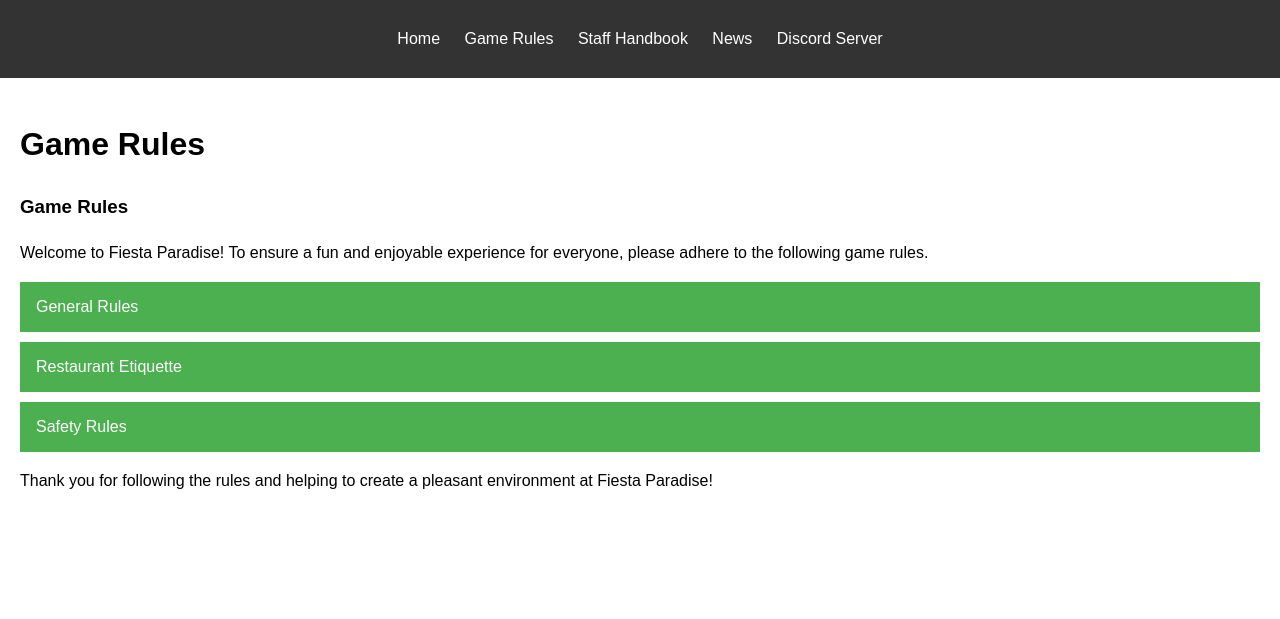
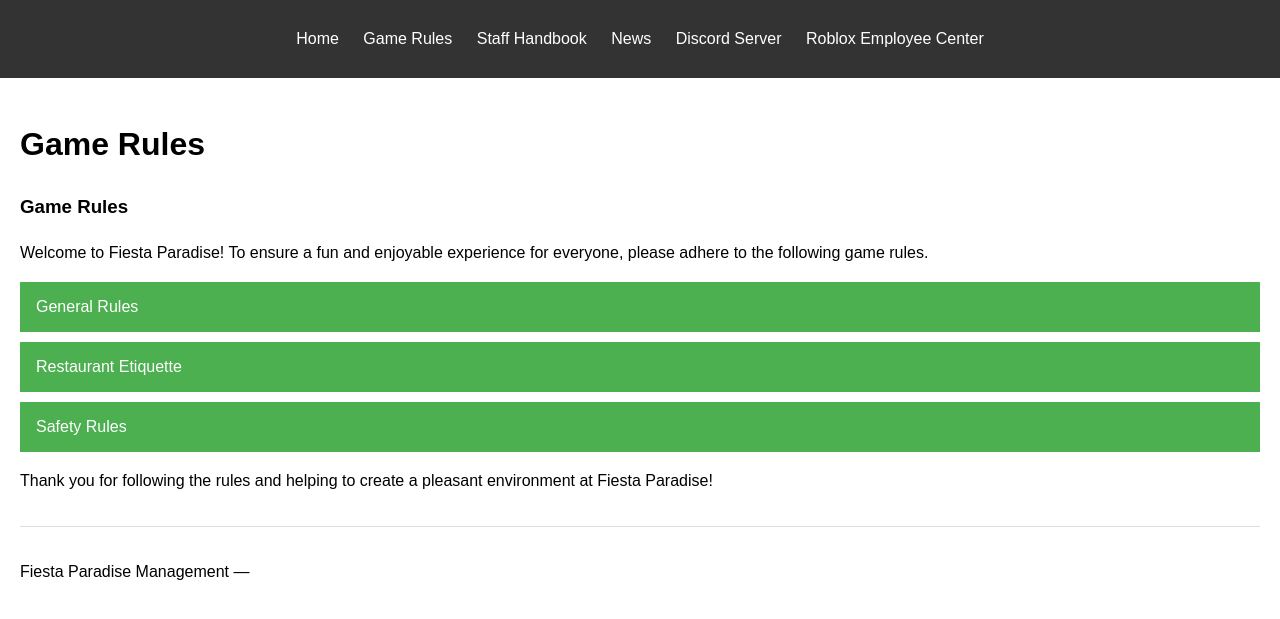
Before and after one commit to ifBars/Fiesta-Paradise, a Jekyll site: the page built from game-rules.md, in a window 1280 px wide. Shown: the top 619 px of the page. Built offline with Jekyll 4.4.1, drawn with Linux system fonts in a browser that asks for light colours.

Commit message:
Update footers & header

```diff
--- a/_includes/header.html
+++ b/_includes/header.html
@@ -6,6 +6,7 @@
       <li><a href="{{ '/staff-handbook' | relative_url }}">Staff Handbook</a></li>
       <li><a href="{{ '/news' | relative_url }}">News</a></li>
       <li><a href="https://discord.gg/hKqgVrXjRF">Discord Server</a></li>
+      <li><a href="">Roblox Employee Center</a></li>
     </ul>
   </nav>
   <link rel="stylesheet" href="{{ '/assets/css/styles.css' | relative_url }}">
--- a/game-rules.md
+++ b/game-rules.md
@@ -48,3 +48,7 @@ Welcome to Fiesta Paradise! To ensure a fun and enjoyable experience for everyon
 </div>
 
 Thank you for following the rules and helping to create a pleasant environment at Fiesta Paradise!
+
+---
+Fiesta Paradise Management
+---
--- a/news.html
+++ b/news.html
@@ -18,3 +18,7 @@ title: "News"
   </article>
   <hr>
 {% endfor %}
+
+<footer>
+    <p>Fiesta Paradise Management</p>
+</footer>
```
Also changed, not shown: _news/2024-05-20-welcome-announcement.md (+0 -4 lines).
